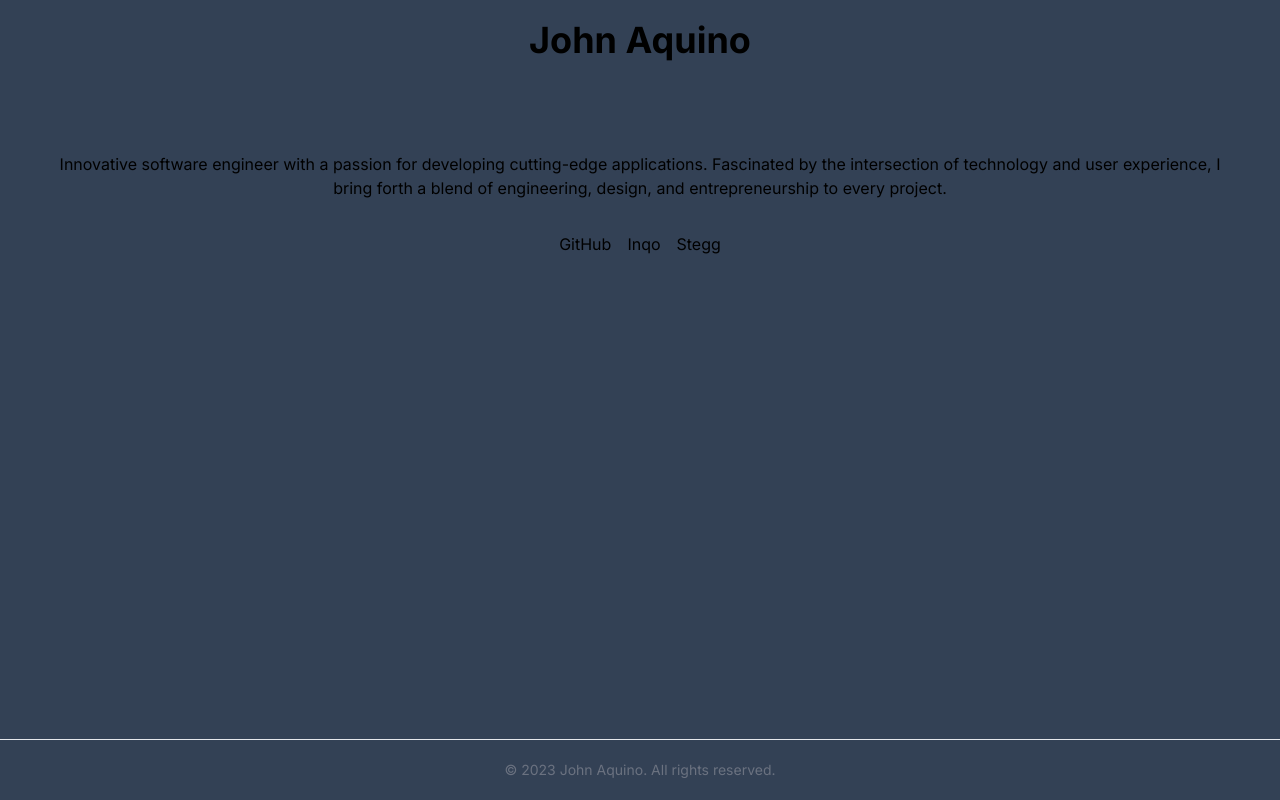
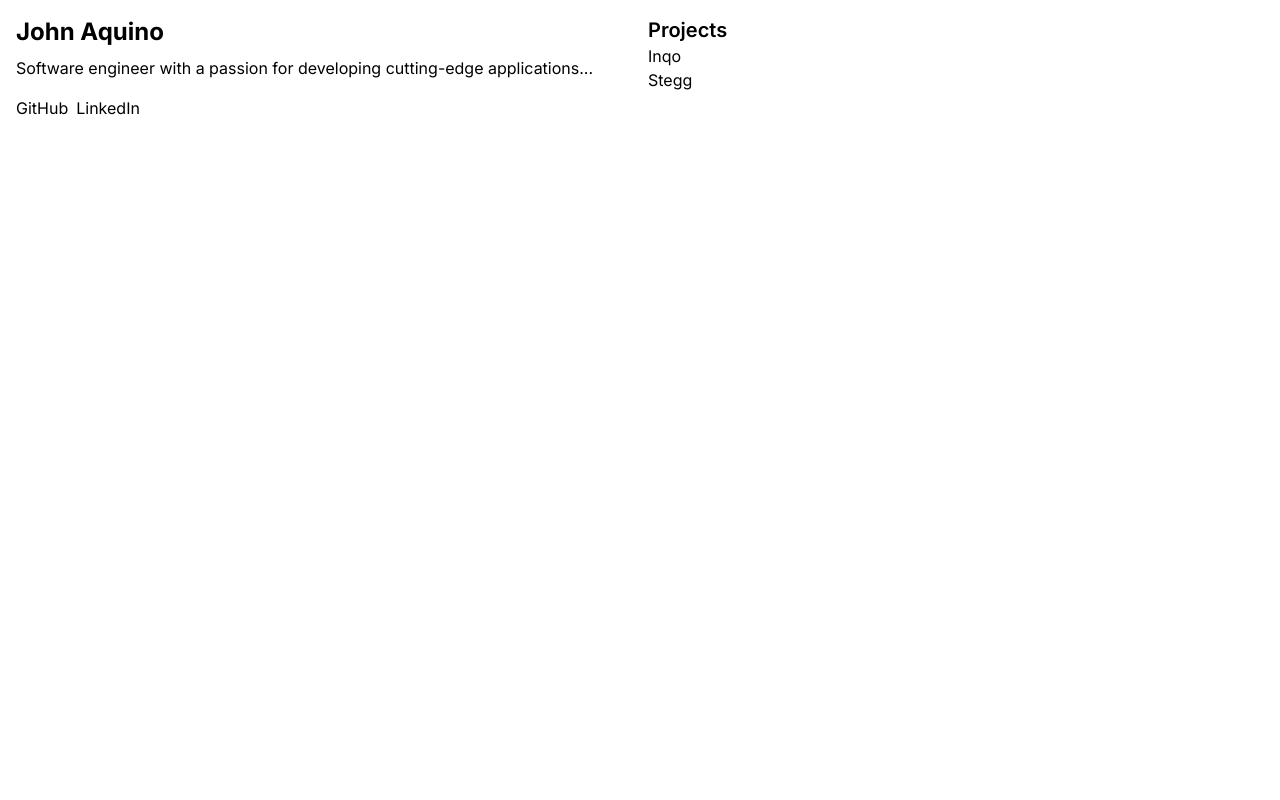
Before and after one commit to john-aquino/john-aquino-portfolio-app, a Next.js app: page / in a window 1280 px wide. Built offline with nearby package versions, Linux system fonts and the light colour scheme.

Commit message:
Refactor components and update theme

```diff
--- a/components/Header.tsx
+++ /dev/null
@@ -1,6 +0,0 @@
-
-// export default function () {
-//   return (
-//     <div></div>
-//   )
-// }
--- a/src/app/globals.css
+++ b/src/app/globals.css
@@ -3,17 +3,21 @@
 @tailwind utilities;
 
 :root {
-  --foreground-rgb: 0, 0, 0;
-  --background-start-rgb: 214, 219, 220;
-  --background-end-rgb: 255, 255, 255;
+  --background-color: #ffffff;
+  --text-color: #000000;
+  /* Other variables */
 }
 
-@media (prefers-color-scheme: dark) {
-  :root {
-    --foreground-rgb: 255, 255, 255;
-    --background-start-rgb: 0, 0, 0;
-    --background-end-rgb: 0, 0, 0;
-  }
+/* Dark theme */
+.dark-mode {
+  --background-color: #1a1a1a;
+  --text-color: #ffffff;
+  /* Other variables for dark mode */
+}
+
+body {
+  background-color: var(--background-color);
+  color: var(--text-color);
 }
 
 body {
--- a/src/app/page.tsx
+++ b/src/app/page.tsx
@@ -1,42 +1,14 @@
-import Link from 'next/link'
+import LeftColumn from "../components/LeftColumn"
+import RightColumn from "../components/RightColumn"
 
 export default function Home() {
   return (
-    <div className="flex min-h-screen flex-col bg-slate-700">
-      <header className="flex flex-col items-center justify-center p-5">
-        <h1 className="text-4xl font-bold mb-4">John Aquino</h1>
-      </header>
-
-      <main className="flex-grow p-10 text-center">
-        <p className="mt-4">
-          Innovative software engineer with a passion for developing cutting-edge applications.
-          Fascinated by the intersection of technology and user experience, I bring forth a blend of
-          engineering, design, and entrepreneurship to every project.
-        </p>
-
-
-        <section className="my-8">
-          <div className="flex justify-center space-x-4">
-            <Link href="https://github.com/john-aquino" target="_blank">
-              <span className="cursor-pointer hover:underline">GitHub</span>
-            </Link>
-            <Link href="https://inqo.io" target="_blank">
-              <span className="cursor-pointer hover:underline">Inqo</span>
-            </Link>
-            <Link href="https://apps.apple.com/ng/app/stegg/id1487379535" target="_blank">
-              <span className="cursor-pointer hover:underline">Stegg</span>
-            </Link>
-          </div>
-        </section>
-      </main>
-
-      <footer className="p-5 border-t border-gray-200">
-        <div className="flex justify-center">
-          <p className="text-sm text-gray-500">
-            &copy; {new Date().getFullYear()} John Aquino. All rights reserved.
-          </p>
-        </div>
-      </footer>
+    <div className="container mx-auto p-4">
+    <div className="grid grid-cols-1 md:grid-cols-2 gap-4">
+      <LeftColumn />
+      <RightColumn />
+    </div>
+    {/* <ExperienceSection /> */}
     </div>
   )
 }
--- /dev/null
+++ b/src/components/LeftColumn.tsx
@@ -0,0 +1,20 @@
+import Link from 'next/link';
+
+const LeftColumn = () => {
+    return (
+      <div>
+        <h1 className="text-2xl font-bold">John Aquino</h1>
+        <p className="mt-2">Software engineer with a passion for developing cutting-edge applications...</p>
+        <div className="mt-4">
+          <Link href="https://github.com/john-aquino">
+            <span className="cursor-pointer hover:underline mr-2">GitHub</span>
+          </Link>
+          <Link href="https://www.linkedin.com/in/john-aquino/">
+            <span className="cursor-pointer hover:underline">LinkedIn</span>
+          </Link>
+        </div>
+      </div>
+    );
+  };
+
+export default LeftColumn;
--- /dev/null
+++ b/src/components/RightColumn.tsx
@@ -0,0 +1,12 @@
+const RightColumn = () => {
+    return (
+      <div>
+        <h2 className="text-xl font-semibold">Projects</h2>
+        {/* Map through your projects here */}
+        <div><span>Inqo</span></div>
+        <div><span>Stegg</span></div>
+      </div>
+    );
+  };
+
+export default RightColumn;
--- /dev/null
+++ b/src/components/ThemeToggle.tsx
@@ -0,0 +1,33 @@
+import { useEffect, useState } from 'react';
+
+const ThemeToggle = () => {
+  const [theme, setTheme] = useState('light');
+
+  useEffect(() => {
+    const storedTheme = localStorage.getItem('theme');
+    if (storedTheme) {
+      setTheme(storedTheme);
+      if (storedTheme === 'dark') {
+        document.body.classList.add('dark-mode');
+      }
+    }
+  }, []);
+
+  const toggleTheme = () => {
+    const newTheme = theme === 'light' ? 'dark' : 'light';
+    setTheme(newTheme);
+    localStorage.setItem('theme', newTheme);
+    document.body.classList.toggle('dark-mode');
+  };
+
+  return (
+    <button
+      onClick={toggleTheme}
+      className="fixed top-5 right-5 p-2 bg-gray-200 rounded hover:bg-gray-300"
+    >
+      Switch to {theme === 'light' ? 'Dark' : 'Light'} Mode
+    </button>
+  );
+};
+
+export default ThemeToggle;
```
